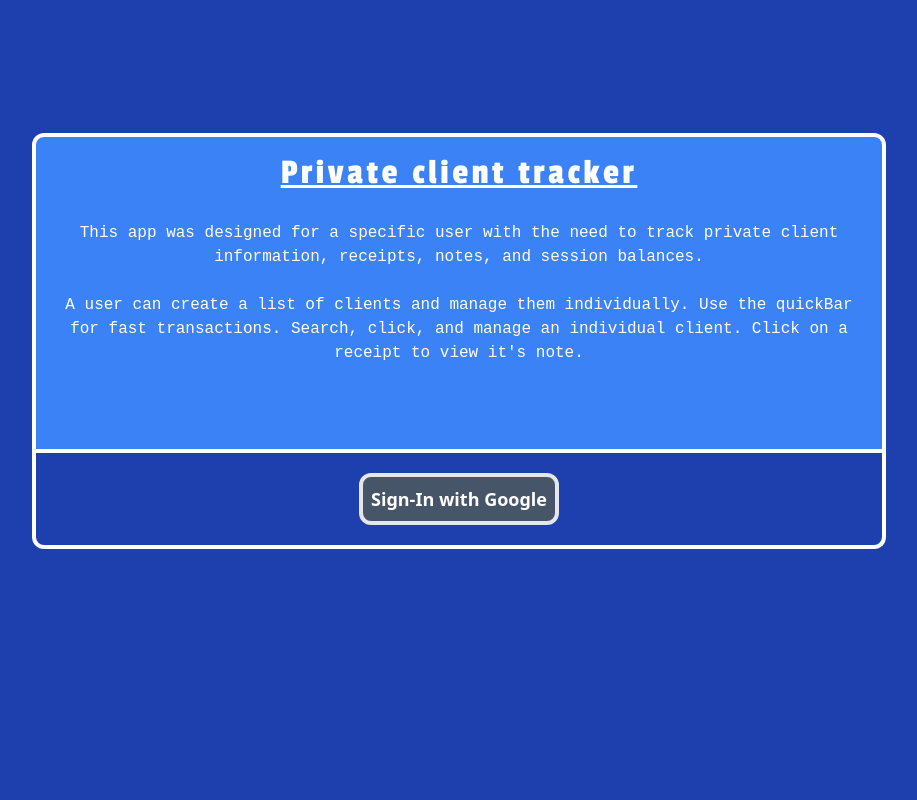
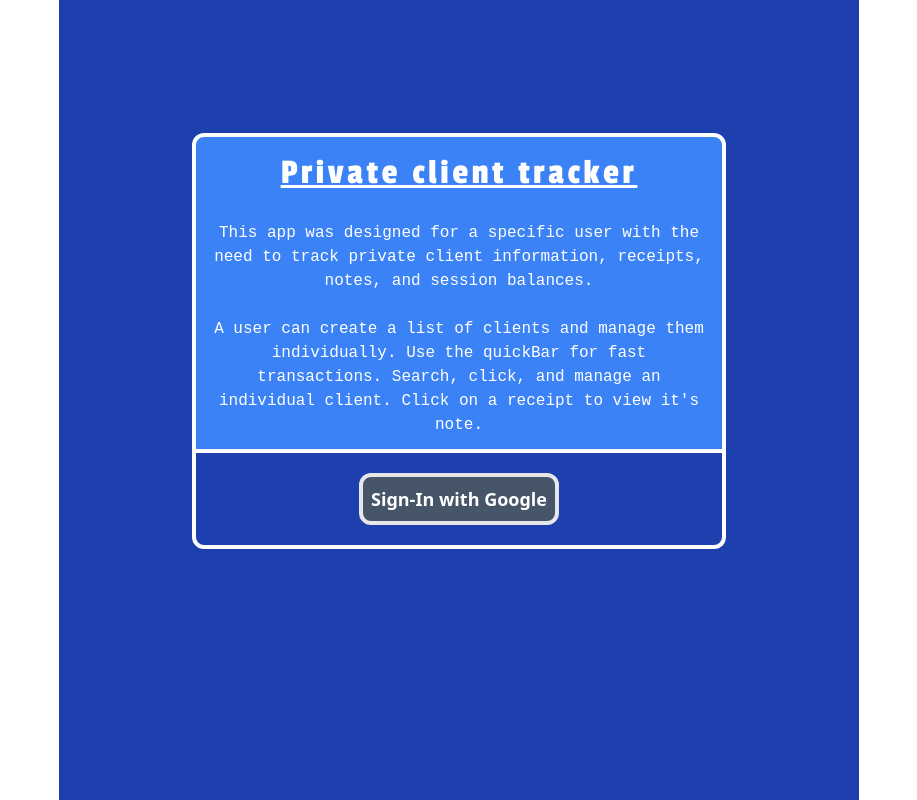
Before and after one commit to RobJJ/crud-client-app, a React (Create React App) app: page /login in a window 1280 px wide. Shown: the whole page, without its empty margins (181-1098 px from the left). Built offline with nearby package versions, Linux system fonts and the light colour scheme; no server answers; a web font is replaced by a local one.

Commit message:
Fixed width issue

```diff
--- a/src/Pages/Home-page.jsx
+++ b/src/Pages/Home-page.jsx
@@ -7,7 +7,7 @@ import Navbar from "../Components/Navbar/Navbar-component";
 //
 function HomePage(params) {
   return (
-    <div className="max-w-screen-md w-screen h-screen m-auto bg-blue-200 flex flex-col">
+    <div className="max-w-[800px] w-screen h-screen m-auto bg-blue-200 flex flex-col">
       <Toaster />
       <Navbar />
       <Outlet />
--- a/src/Pages/Landing-page.jsx
+++ b/src/Pages/Landing-page.jsx
@@ -6,7 +6,7 @@ function LandingPage(params) {
   //
   //
   return (
-    <div className=" max-w-screen-md  w-screen h-screen m-auto bg-blue-800 flex justify-center items-center">
+    <div className="max-w-[800px] w-screen h-screen m-auto bg-blue-800 flex justify-center items-center">
       <div className="w-2/3 h-2/3 med:w-5/6">
         <Toaster />
         <Welcome />
```
Also changed, not shown: 1 other file (tests, documents, lock files or other folders).
